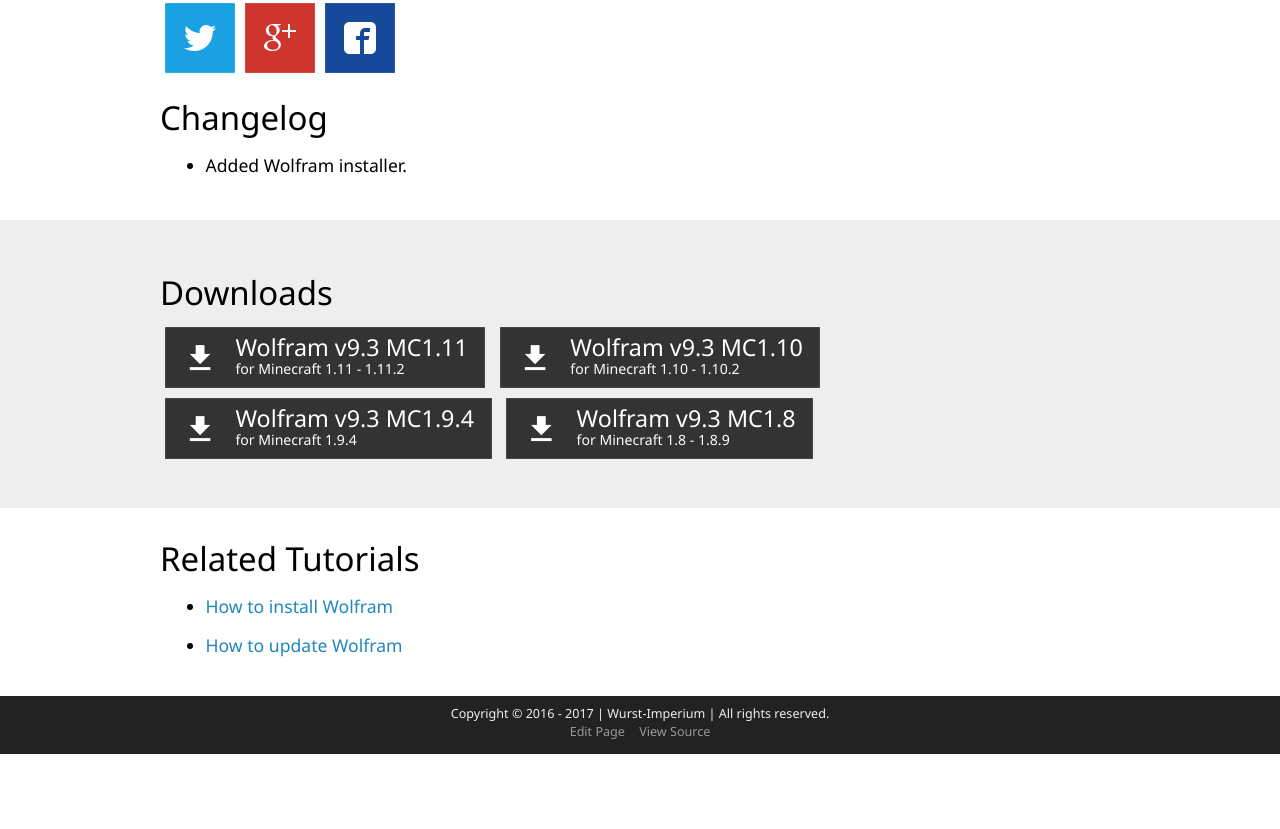
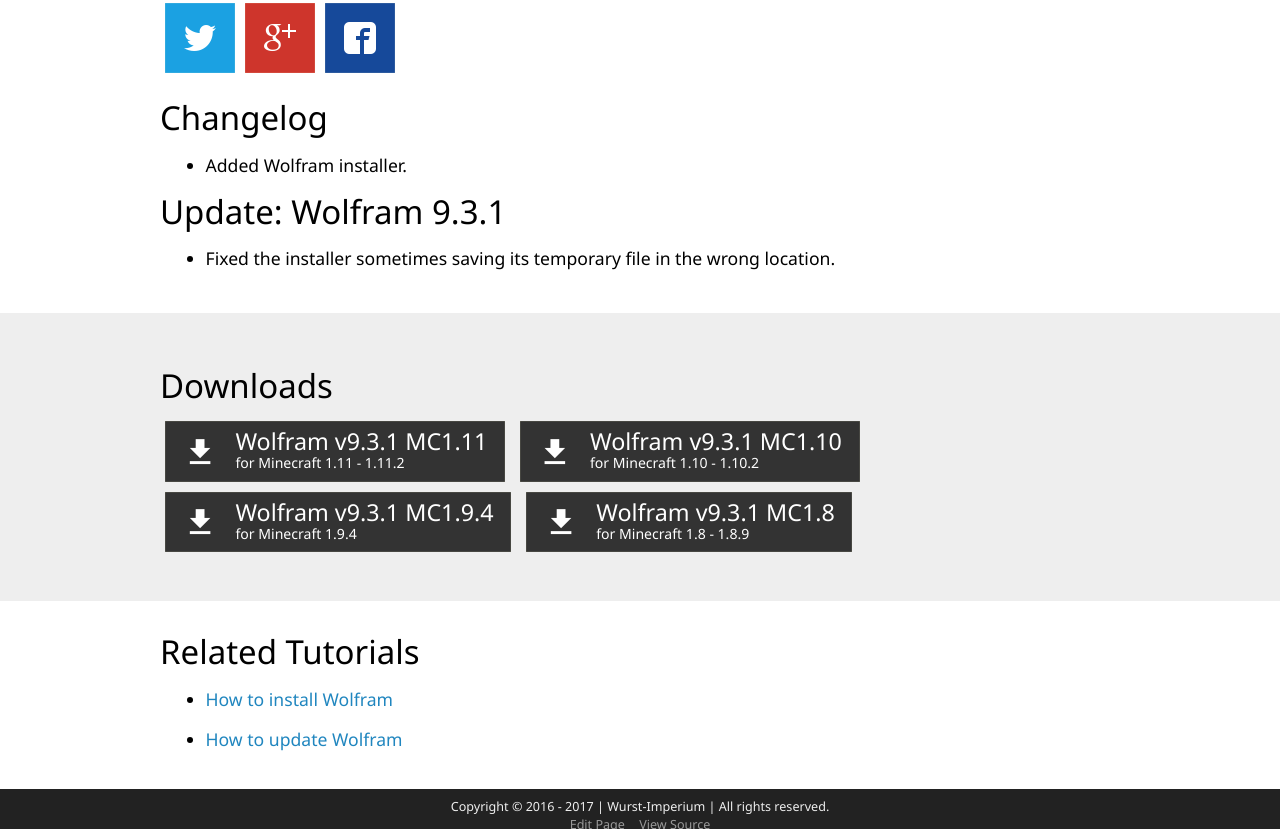
Before and after one commit to Wurst-Imperium/WolframClient.net, a Jekyll site: the page built from _updates/2017-06-05-Wolfram-9.3.md, in a window 1280 px wide and 900 px high, scrolled down 571 px, cut to the strip 71-900 px from the top of the window. Built offline with Jekyll 4.4.1, drawn with Linux system fonts in a browser that asks for light colours; before the commit the page ends 1396 px from its top, so only the background shows below that.

Commit message:
Update 2017-06-05-Wolfram-9.3.md

```diff
--- a/_updates/2017-06-05-Wolfram-9.3.md
+++ b/_updates/2017-06-05-Wolfram-9.3.md
@@ -2,7 +2,7 @@
 title: Wolfram 9.3 - AutoInstaller
 image: https://cloud.githubusercontent.com/assets/10100202/26791190/8dd95afe-4a16-11e7-89f3-f53a3a8b6c38.jpg
 category: Wolfram Update
-wolfram-version: "9.3"
+wolfram-version: "9.3.1"
 minecraft-versions:
   - "1.11"
   - "1.10"
@@ -12,3 +12,7 @@ minecraft-versions:
 ## Changelog
 
 - Added Wolfram installer.
+
+## Update: Wolfram 9.3.1
+
+- Fixed the installer sometimes saving its temporary file in the wrong location.
```
